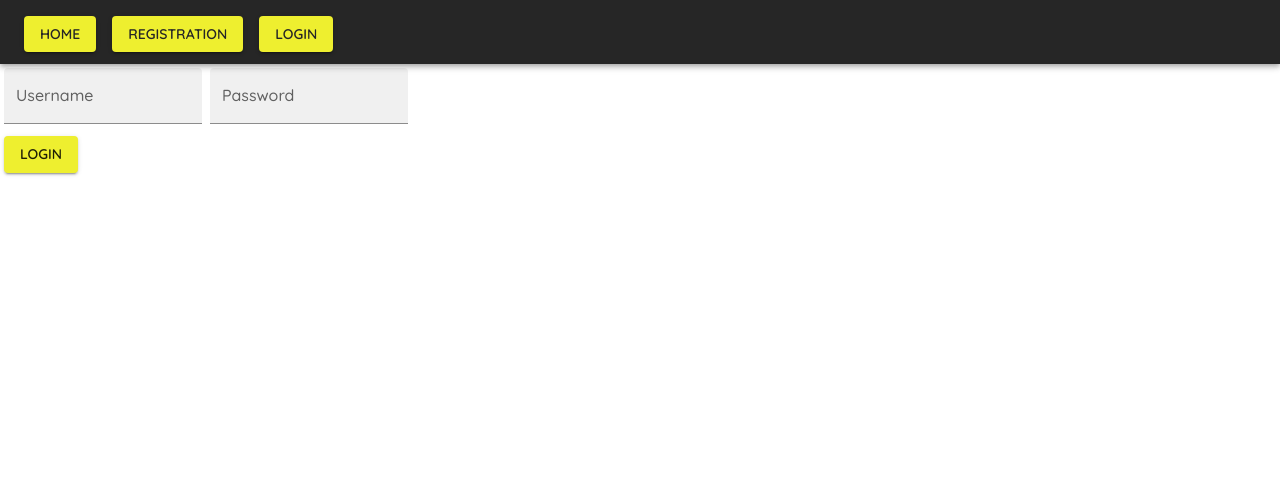
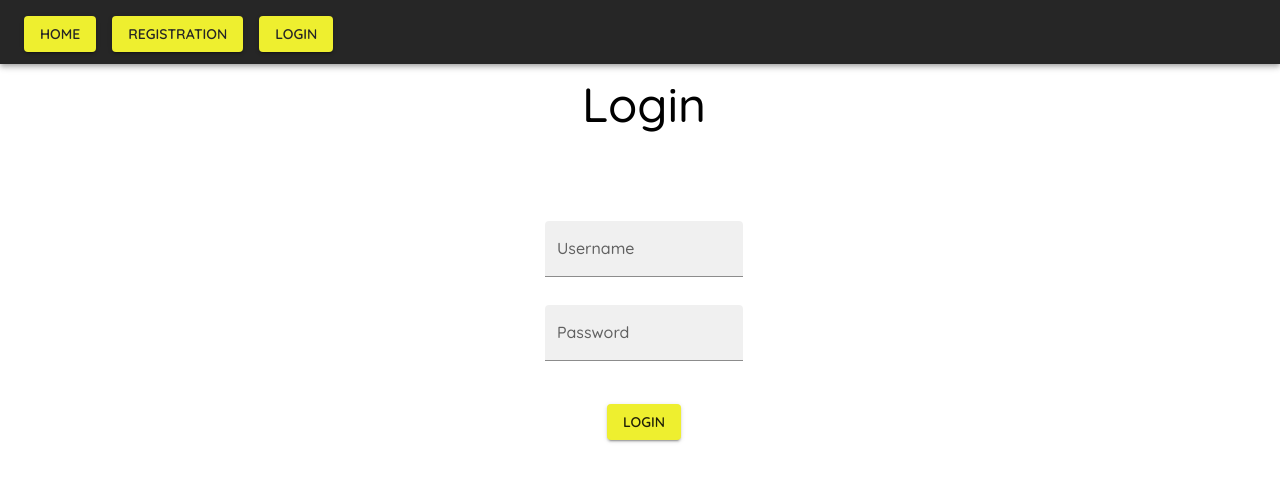
Before and after one commit to szegediviktor/star-wars-api-cc, a React (Create React App) app in the folder api-wars-frontend/: page /login in a window 1280 px wide. Shown: the top 482 px of the page. Built offline with nearby package versions, Linux system fonts and the light colour scheme.

Commit message:
add mui-style to login and register

```diff
--- a/api-wars-frontend/src/Login.jsx
+++ b/api-wars-frontend/src/Login.jsx
@@ -8,6 +8,9 @@ import FormControl from "@mui/material/FormControl";
 import InputLabel from "@mui/material/InputLabel";
 import Button from "@mui/material/Button";
 import FormHelperText from "@mui/material/FormHelperText";
+import { useNavigate } from "react-router-dom";
+import { Grid } from "@mui/material";
+import { Typography } from "@mui/material";
 
 const Login = (props) => {
     const [userName, setUserName] = useState("");
@@ -75,9 +78,28 @@ const Login = (props) => {
             noValidate
             autoComplete="off"
             onSubmit={handleSubmit}
+            width="100%"
+            height="100%"
         >
+            <Grid
+                container
+                direction="column"
+                alignItems="center"
+                justifyContent="center"
+            >
+                <Grid item xs={12} md={6} lg={3} m={1} pt={1}>
+                    <Typography variant="h3" gutterBottom component="div">
+                        Login
+                    </Typography>
+                </Grid>
+                <Grid item xs={12} md={6} lg={3} m={1} pt={5}>
                     <FormControl variant="filled">
-        <InputLabel htmlFor="component-filled">Username</InputLabel>
+                        <InputLabel
+                            htmlFor="component-filled"
+                            color="secondary"
+                        >
+                            Username
+                        </InputLabel>
                         <FilledInput
                             id="component-filled"
                             type="text"
@@ -85,10 +107,18 @@ const Login = (props) => {
                             value={userName}
                             onChange={handleUserNameChange}
                             disabled={loading}
+                            color="secondary"
                         />
                     </FormControl>
+                </Grid>
+                <Grid item xs={12} md={6} lg={3} m={3} pt={2}>
                     <FormControl variant="filled">
-        <InputLabel htmlFor="component-filled2">Password</InputLabel>
+                        <InputLabel
+                            htmlFor="component-filled2"
+                            color="secondary"
+                        >
+                            Password
+                        </InputLabel>
                         <FilledInput
                             id="component-filled2"
                             type="password"
@@ -96,8 +126,11 @@ const Login = (props) => {
                             value={password}
                             onChange={handlePasswordChange}
                             disabled={loading}
+                            color="secondary"
                         />
                     </FormControl>
+                </Grid>
+                <Grid item xs={12} md={6} lg={3} m={3} pt={2}>
                     <FormHelperText>{helperText}</FormHelperText>
                     <Button
                         variant="contained"
@@ -108,6 +141,8 @@ const Login = (props) => {
                     >
                         Login
                     </Button>
+                </Grid>
+            </Grid>
         </Box>
     );
 };
--- a/api-wars-frontend/src/Register.jsx
+++ b/api-wars-frontend/src/Register.jsx
@@ -9,6 +9,7 @@ import InputLabel from "@mui/material/InputLabel";
 import Button from "@mui/material/Button";
 import FormHelperText from "@mui/material/FormHelperText";
 import { useNavigate } from "react-router-dom";
+import Typography from "@mui/material/Typography";
 
 // grid
 import { Grid } from "@mui/material";
@@ -98,10 +99,6 @@ const Register = (props) => {
             noValidate
             autoComplete="off"
             onSubmit={handleSubmit}
-      // display="flex"
-      // alignItems="center"
-      // justifyContent="center"
-      // bgcolor="warning.main"
             width="100%"
             height="100%"
         >
@@ -111,9 +108,17 @@ const Register = (props) => {
                 alignItems="center"
                 justifyContent="center"
             >
-        <Grid item xs={12} md={6} lg={3} m={4} pt={5}>
+                <Grid item xs={12} md={6} lg={3} m={1} pt={1}>
+                    <Typography variant="h3" gutterBottom component="div">
+                        Registration
+                    </Typography>
+                </Grid>
+                <Grid item xs={12} md={6} lg={3} m={1} pt={5}>
                     <FormControl variant="filled">
-            <InputLabel htmlFor="component-filled" color="secondary">
+                        <InputLabel
+                            htmlFor="component-filled"
+                            color="secondary"
+                        >
                             Username
                         </InputLabel>
                         <FilledInput
@@ -129,7 +134,10 @@ const Register = (props) => {
                 </Grid>
                 <Grid item xs={12} md={6} lg={3} m={3} pt={2}>
                     <FormControl variant="filled">
-            <InputLabel htmlFor="component-filled2" color="secondary">
+                        <InputLabel
+                            htmlFor="component-filled2"
+                            color="secondary"
+                        >
                             Password
                         </InputLabel>
                         <FilledInput
```
Lines whose indentation alone changed are shown as unchanged.
